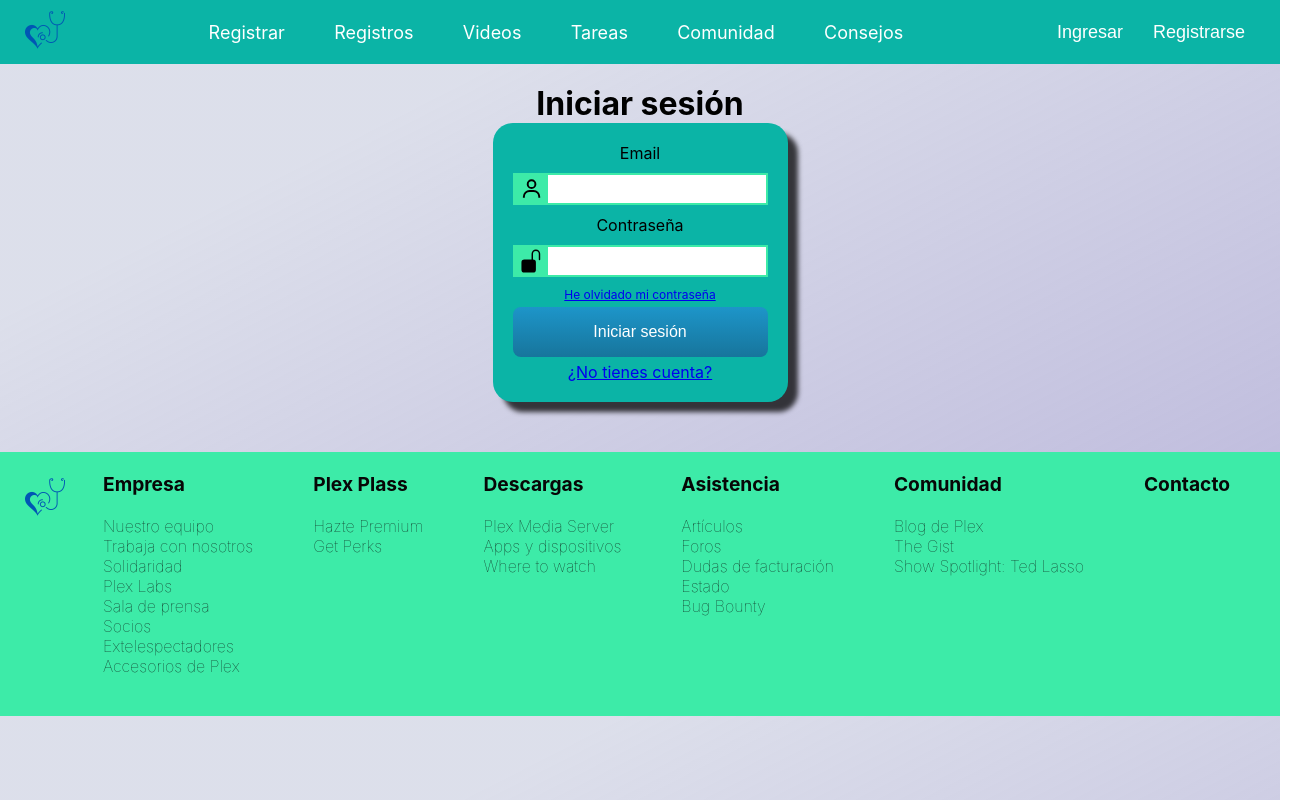
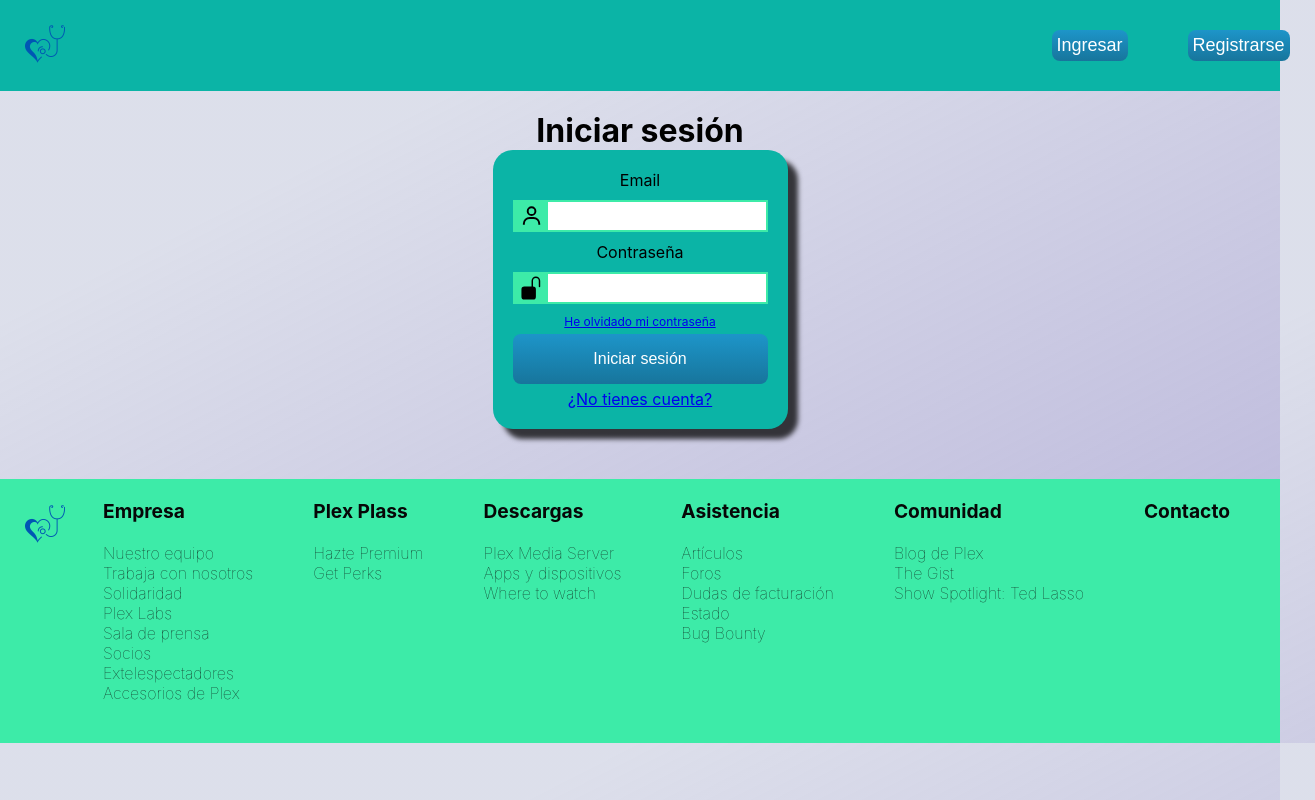
Before and after one commit to luisangel1808/web-health-frontend, a React (Create React App) app: page /login in a window 1280 px wide. Shown: the whole page, 1315 px wide, since content can reach past the window. Built offline with nearby package versions, Linux system fonts and the light colour scheme.

Commit message:
Temporal Fixes en Session and styles in Header

```diff
--- a/src/components/Header.jsx
+++ b/src/components/Header.jsx
@@ -1,16 +1,24 @@
-import React, { useState } from "react";
+import React, { useContext, useEffect, useState } from "react";
 import { FaTimes, FaBars } from "react-icons/fa";
 import { Link, useHistory } from "react-router-dom";
+import { AuthContext } from "../hooks/useAuthentication";
 import Logo from "../statics/logo.png";
 import "../styles/components/Header.css";
 
 const Header = () => {
   const [menu, setMenu] = useState(false);
-  const token = localStorage.token;
+  const {setToken, token} = useContext(AuthContext);
   const history = useHistory();
+
+  useEffect(() => {
+    if(localStorage.getItem('token')){
+      setToken(localStorage.getItem('token'))
+    }
+  }, [])
 
   const close = () =>{
     window.localStorage.removeItem('token')
+    setToken(null)
     history.push('/');
   }
   return (
@@ -19,52 +27,58 @@
         <Link to="/">
           <img src={Logo} alt="Web-health" />
         </Link>
+        {token ? (
+          <div className="in">
         <ul className={`menu ${menu ? "active" : "inactive"}`}>
           <li className="header-item">
-            <Link to="/pressure">
+            <Link to="/pressure" onClick={() => setMenu(false)}>
               Registrar
             </Link>
           </li>
           <li className="header-item">
-            <Link to="/pressure-data">
+            <Link to="/pressure-data" onClick={() => setMenu(false)}>
               Registros
             </Link>
           </li>
           <li className="header-item">
-            <Link to="/videos">
+            <Link to="/videos" onClick={() => setMenu(false)}>
               Videos
             </Link>
           </li>
           <li className="header-item">
-            <Link to="/tasks">
+            <Link to="/tasks" onClick={() => setMenu(false)}>
               Tareas
             </Link>
           </li>
           <li className="header-item">
-            <Link to="/teams">
+            <Link to="/teams" onClick={() => setMenu(false)}>
               Comunidad
             </Link>
           </li>
           <li className="header-item">
-            <Link to="/advices">
+            <Link to="/advices" onClick={() => setMenu(false)}>
               Consejos
             </Link>
           </li>
+          <button className="header-item" onClick={()=>close()}>Cerrar sesión</button>
         </ul>
+        </div>
+        ):(
         <div className="in">
-          {!token ? (
-            <>
+        <ul className={`menu ${menu ? "active" : "inactive"}`}>
+          <li className="header-item">
             <Link to="login">
-              <button className="header-item">Ingresar</button>
+              <button className="header-item" onClick={() => setMenu(!menu)}>Ingresar</button>
             </Link>
+            </li>
+            <li className="header-item">
             <Link to="signup">
-              <button className="header-item">Registrarse</button>
+              <button className="header-item" onClick={() => setMenu(!menu)}>Registrarse</button>
             </Link>
-            </>
-          ) : (
-            <button className="header-item" onClick={()=>close()}>Cerrar sesión</button>
-          )}
+            </li>
+          </ul>
         </div>
+        )}
         <div className="toggle">
           {menu ? (
             <FaTimes onClick={() => setMenu(!menu)} />
--- a/src/styles/components/Header.css
+++ b/src/styles/components/Header.css
@@ -43,6 +43,7 @@
 }
 header .in {
   display: flex;
+  justify-content: center;
 }
 header .in a button {
   color: white;
@@ -113,7 +114,6 @@
 }
 .n-active {
   position: absolute;
-  height: 100vh;
   display: flex;
   align-items: flex-start;
 }
@@ -130,6 +130,26 @@
   top: 20px;
 }
 
+header button{
+  background-image: linear-gradient(-180deg, #1D95C9 0%, #17759C 100%);
+  border-radius: .5rem;
+  box-sizing: border-box;
+  color: #FFFFFF;
+  display: flex;
+  font-size: 16px;
+  justify-content: center;
+  padding: 20px;
+  text-decoration: none;
+  border: 0;
+  cursor: pointer;
+  user-select: none;
+  touch-action: manipulation;
+  margin: 5px;
+  align-items: center;
+  width: 100%;
+
+}
+
 @media (min-width: 800px) {
   .menu {
     display: flex;
@@ -142,6 +162,7 @@
     display: flex;
     width: max-content;
     margin: 0 5px;
+    padding: 10px;
   }
   .menu {
     display: flex;
--- a/src/styles/components/IndividualItem.css
+++ b/src/styles/components/IndividualItem.css
@@ -16,6 +16,7 @@
   -webkit-box-shadow: 10px 10px 5px 0px rgba(0, 0, 0, 0.75);
   -moz-box-shadow: 10px 10px 5px 0px rgba(0, 0, 0, 0.75);
   box-shadow: 10px 10px 5px 0px rgba(0, 0, 0, 0.75);
+  min-width: 250px;
 }
 .Individual-item img {
   width: 100px;
```
Also changed, not shown: 10 other files (tests, documents, lock files or other folders).
